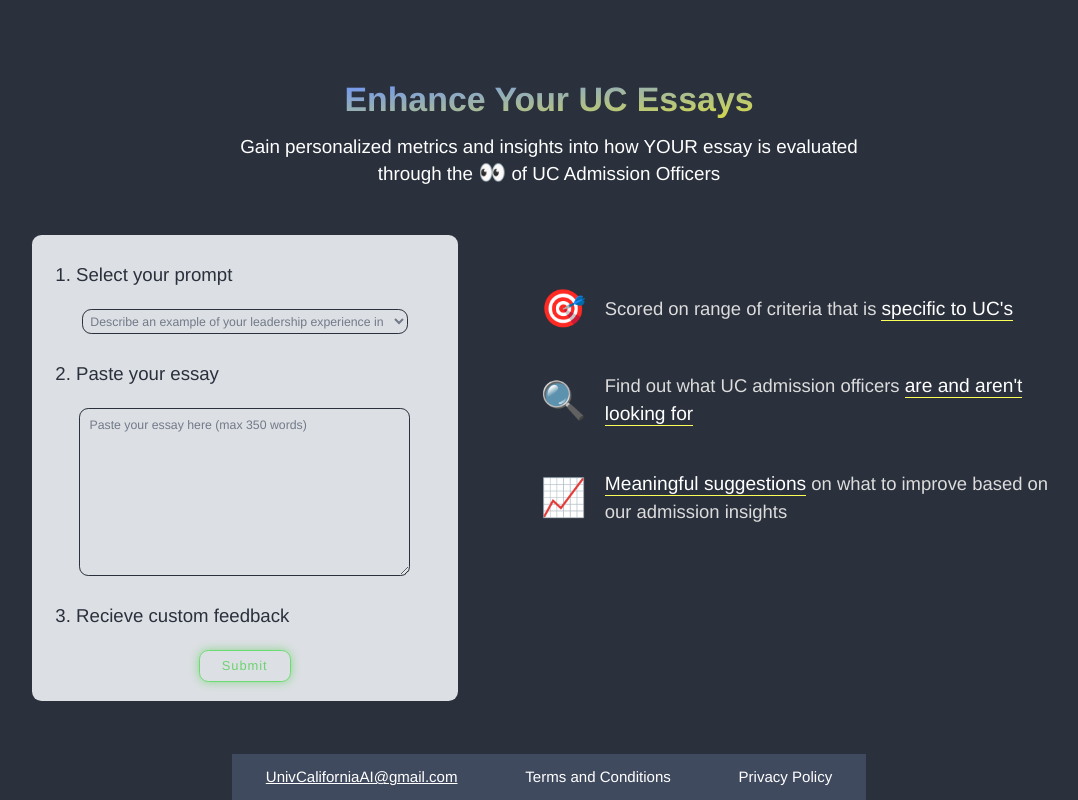
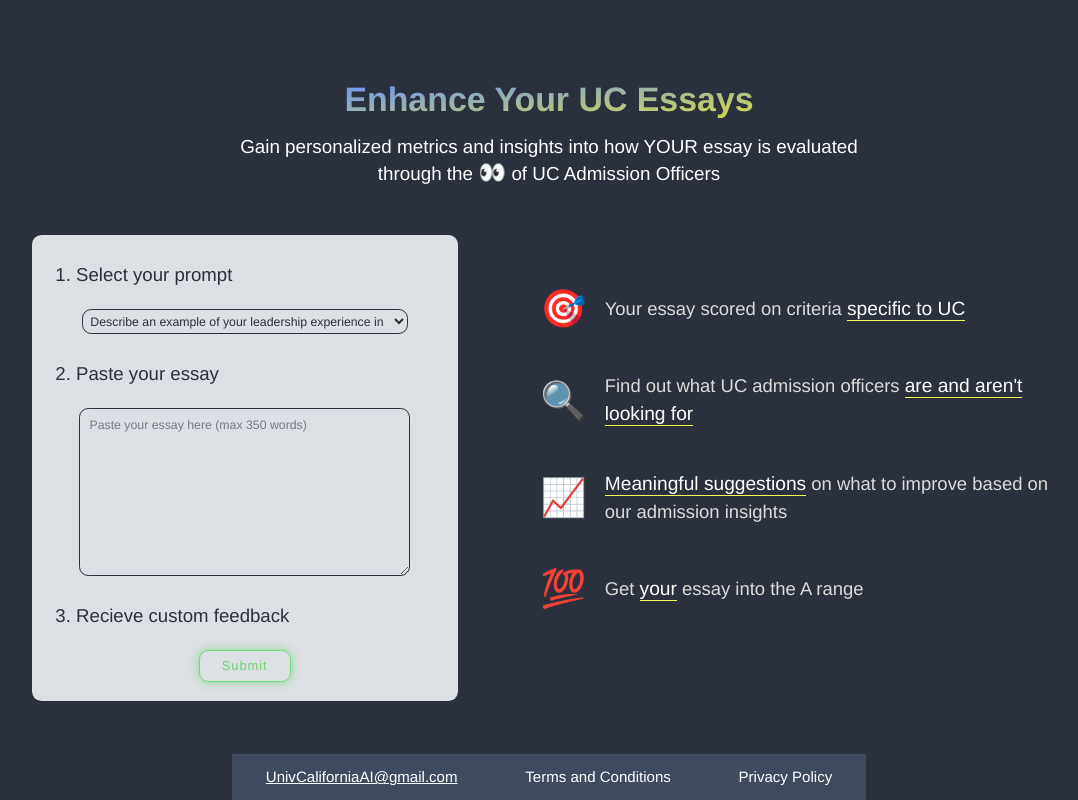
Before and after one commit to Lopez-Jordan/UC-Chatbot, a React (Vite) app in the folder client/: page / in a window 1280 px wide. Shown: the part 727-1527 px from the top of the page, without its empty margins (91-1169 px from the left). Built offline with nearby package versions, Linux system fonts and the light colour scheme.

Commit message:
added a change to the reviewer

```diff
--- a/client/src/components/Reviewer/Reviewer.css
+++ b/client/src/components/Reviewer/Reviewer.css
@@ -35,7 +35,6 @@ h3{
     padding: 5px;
     border-radius: 5px;
     margin-bottom: 10px;
-
 }
 
 #perfect{
@@ -80,7 +79,7 @@ select{
     color: black;
     border-radius: 10px;
     background-color: transparent;
-    color: #727a89;
+    color: #2a303c;
 }
 select:focus{
     outline: none;
--- a/client/src/components/Reviewer/Reviewer.jsx
+++ b/client/src/components/Reviewer/Reviewer.jsx
@@ -133,7 +133,7 @@ export default function Reviewer() {
         <div className='reasons'>
           <div style={{ marginTop: "10%" }} className='reasonsCheck'>
             <p className='check'>🎯</p>
-            <p className='checkPara'>Scored on range of criteria that is <span className='bold'>specific to UC's</span></p>
+            <p className='checkPara'>Your essay scored on criteria <span className='bold'>specific to UC</span></p>
           </div>
           <div className='reasonsCheck'>
             <p className='check'>🔍</p>
@@ -142,6 +142,10 @@ export default function Reviewer() {
           <div className='reasonsCheck'>
             <p className='check'>📈</p>
             <p className='checkPara'><span className='bold'>Meaningful suggestions</span> on what to improve based on our admission insights</p>
+          </div>
+          <div className='reasonsCheck'>
+            <p className='check'>💯</p>
+            <p className='checkPara'>Get <span className='bold'>your</span> essay into the A range </p>
           </div>
         </div>
       </div>
```
